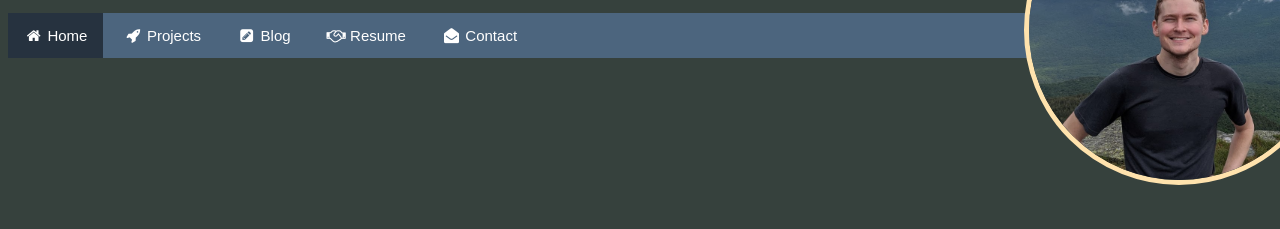
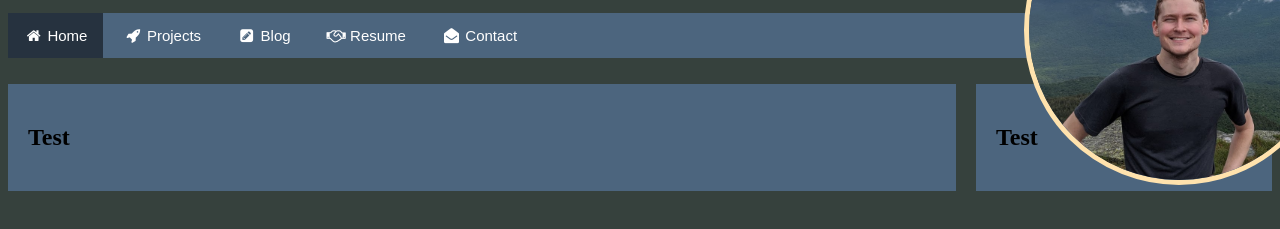
Before and after one commit to HPlatinum/personal-site, a plain HTML site: page index.html in a window 1280 px wide. Shown: the part 145-374 px from the top of the page. Drawn offline with Linux system fonts and the light colour scheme.

Commit message:
Update to design

```diff
--- a/index.html
+++ b/index.html
@@ -28,7 +28,13 @@
             </nav>
         </div>
     </header>
-    <section id="body" class="flex-container">
+    <section id="homepage-main">
+        <div class="leftcol">
+            <div class="card"><h1>Test</h1></div>
+        </div>
+        <div class="rightcol">
+            <div class="card"><h1>Test</h1></div>
+        </div>
     </section>
 </body>
 </html>
--- a/static/css/styles.css
+++ b/static/css/styles.css
@@ -34,8 +34,8 @@ header h2 {
     align-content: center;
     background-color: #4c657e;
     border-radius: 0 30px 0 0;
-    width: 95%;
-    padding-right: 120px;
+    width: 100%;
+    padding-right: 0;
     padding-left: 0px;
     vertical-align: center;
     position: relative;
@@ -84,3 +84,22 @@ header h2 {
 #home-image {
     height: 20px;
 }
+
+.leftcol {
+    box-sizing: border-box;
+    float: left;
+    width: 75%;
+}
+
+.rightcol {
+    box-sizing: border-box;
+    float: left;
+    width: 25%;
+    padding-left: 20px;
+}
+
+.card {
+    background-color: #4c657e;
+    margin-top: 10px;
+    padding: 20px;
+}
```
